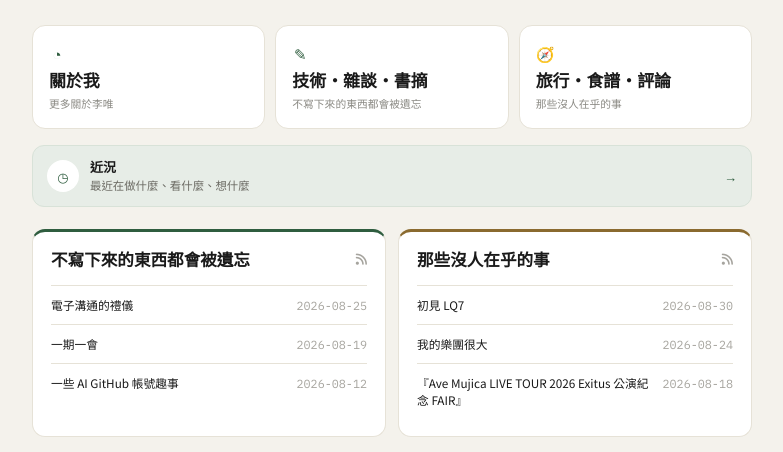
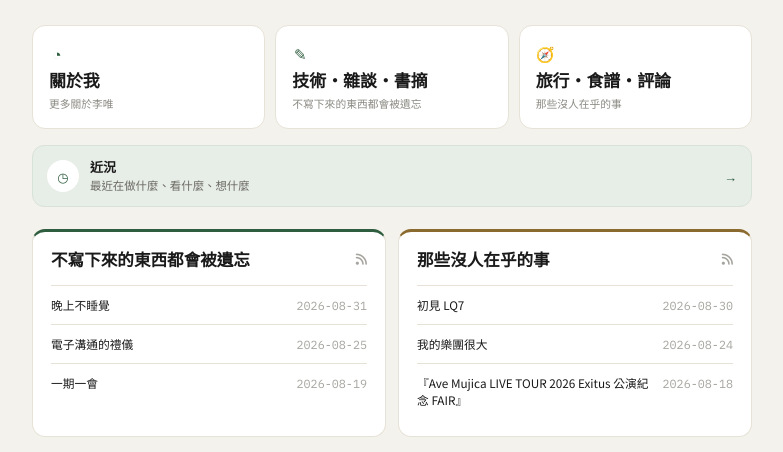
Before and after one commit to Lee-W/Lee-W, a plain HTML site: page en/index.html in a window 1280 px wide. Shown: the part 327-779 px from the top of the page, without its empty margins (248-1031 px from the left). Drawn offline with Linux system fonts and the light colour scheme.

Commit message:
Update generated README and index.html

```diff
--- a/en/index.html
+++ b/en/index.html
@@ -145,9 +145,9 @@
           <a class="rss" href="https://blog.wei-lee.me/feeds/all.atom.xml" aria-label="Subscribe to tech blog"><i class="fa-solid fa-rss" aria-hidden="true"></i></a>
         </div>
         <ul class="posts">
+          <li><a href="https://blog.wei-lee.me/posts/random-thoughts/2026/09/stay-up-late/"><span>晚上不睡覺</span><time datetime="2026-08-31">2026-08-31</time></a></li>
           <li><a href="https://blog.wei-lee.me/posts/random-thoughts/2026/08/electronic-communication-etiquette/"><span>電子溝通的禮儀</span><time datetime="2026-08-25">2026-08-25</time></a></li>
           <li><a href="https://blog.wei-lee.me/posts/random-thoughts/2026/08/ichigo-ichie/"><span>一期一會</span><time datetime="2026-08-19">2026-08-19</time></a></li>
-          <li><a href="https://blog.wei-lee.me/posts/tech/2026/08/ai-github-account-stories/"><span>一些 AI GitHub 帳號趣事</span><time datetime="2026-08-12">2026-08-12</time></a></li>
         </ul>
       </article>
 
```
Also changed, not shown: index.html (+1 -1 lines), ja/index.html (+1 -1 lines), README.md.
